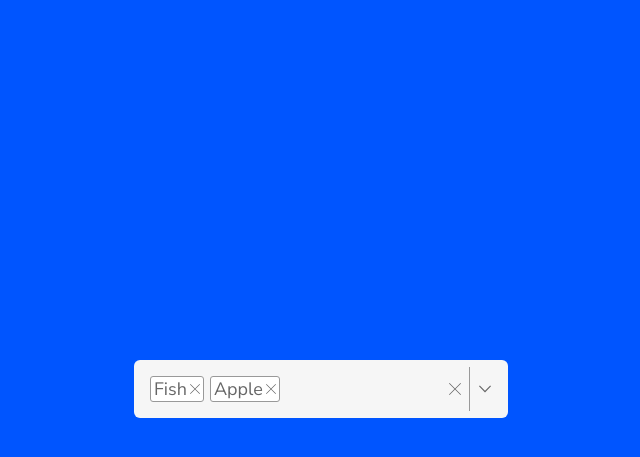
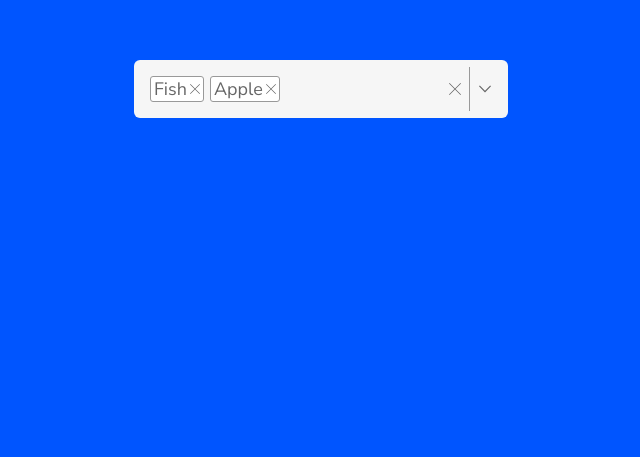
Before and after one commit to divyanshugarg36/react-multi-select, a React app: page / in a window 1280 px wide. Shown: the part 311-768 px from the top of the page, without its empty margins (319-959 px from the left). Built offline with nearby package versions, Linux system fonts and the light colour scheme.

Commit message:
removed useless code

```diff
--- a/src/style/index.less
+++ b/src/style/index.less
@@ -30,7 +30,6 @@ body {
   justify-content: center;
   font-family: @font-nunito;
   font-size: calc(10px + 2vmin);
-  height: 900px;
 }
 
 .scroll-bar() {
--- a/src/style/multiSelect.less
+++ b/src/style/multiSelect.less
@@ -1,5 +1,4 @@
 .multi-select {
-  margin-top: 500px;
   position: relative;
   display: flex;
   flex-direction: column;
```
